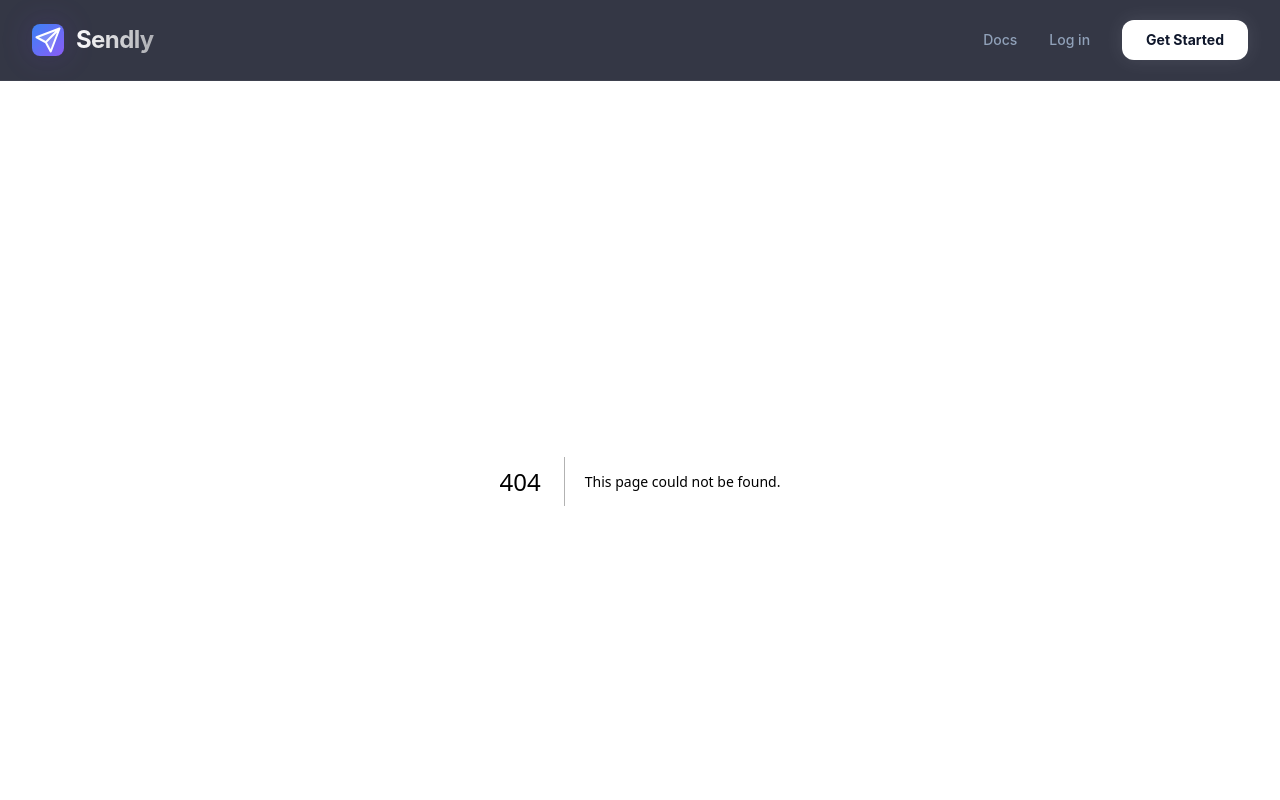
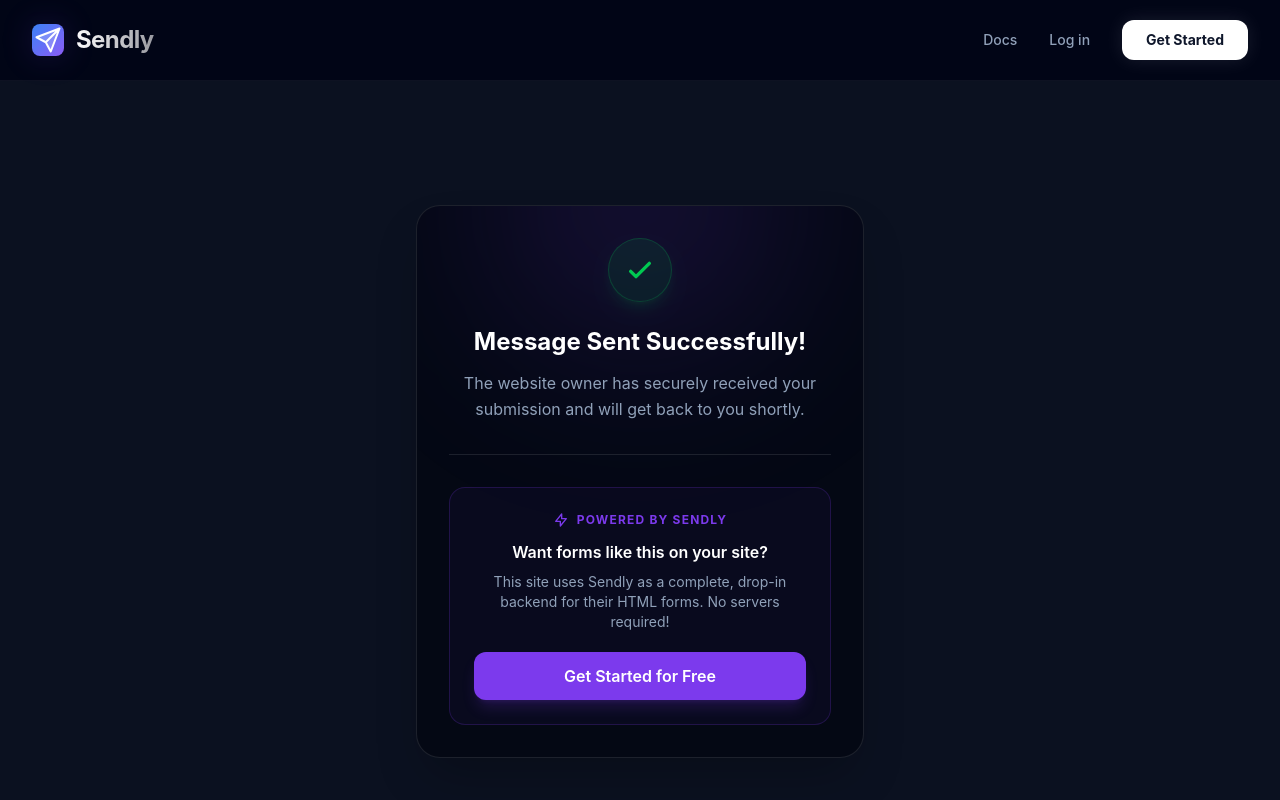
Before and after one commit to sahillll0/sendly, a Next.js app: page /success in a window 1280 px wide. Before the commit this address had no page. Shown: the top 800 px of the page. Built offline with nearby package versions, Linux system fonts and the light colour scheme.

Commit message:
update 0.6

```diff
--- a/src/app/api/send/route.js
+++ b/src/app/api/send/route.js
@@ -122,6 +122,13 @@
     }
 
     // 5. Success Response
+    const acceptHeader = request.headers.get("accept") || "";
+    // If the browser natively submitted an HTML form, redirect them gracefully to our Sendly Ad page.
+    if (acceptHeader.includes("text/html")) {
+      return NextResponse.redirect(new URL("/success", request.url));
+    }
+
+    // Otherwise, for JS fetch requests, just return the standard lightweight JSON.
     return NextResponse.json(
       { status: "success", message: "Email sent successfully" },
       { status: 200, headers: corsHeaders }
--- a/src/app/docs/page.js
+++ b/src/app/docs/page.js
@@ -95,6 +95,16 @@
             <p className="text-sm text-muted-foreground mt-4 leading-relaxed">
               After submission, Sendly securely processes your fields and directly drops a clean, formatted email into the account owner's inbox. Make sure to replace <code className="text-sm bg-muted px-1.5 py-0.5 rounded border border-border">http://your-domain.com</code> with your actual site URL.
             </p>
+
+            <div className="bg-primary/5 p-5 rounded-xl border border-primary/20 mt-6 shadow-sm">
+              <h4 className="font-semibold text-primary mb-2 flex items-center gap-2">
+                <svg className="w-5 h-5" fill="none" stroke="currentColor" viewBox="0 0 24 24"><path strokeLinecap="round" strokeLinejoin="round" strokeWidth="2" d="M13 10V3L4 14h7v7l9-11h-7z" /></svg>
+                Automatic Success Redirect
+              </h4>
+              <p className="text-sm text-foreground leading-relaxed">
+                When your users submit a standard HTML form natively (without using JavaScript or <code className="text-xs bg-muted px-1.5 py-0.5 rounded">fetch</code>), our API automatically redirects them to a beautiful Sendly-hosted Success Page confirming their message was received. This page includes a small tag showing they are powered by Sendly.
+              </p>
+            </div>
           </section>
 
           {/* 4. API Endpoint */}
@@ -297,9 +307,12 @@
               9. Notes & Best Practices
             </h2>
             <div className="grid gap-4 sm:grid-cols-2">
-              <div className="p-5 border border-border rounded-xl bg-card shadow-sm">
-                <h4 className="font-semibold mb-2">🔒 Keep It Secure</h4>
-                <p className="text-sm text-muted-foreground leading-relaxed">Always keep API keys secure. Do not expose them wildly in public uncompiled repositories without environment variables.</p>
+              <div className="p-5 border border-red-500/30 rounded-xl bg-red-500/5 shadow-sm">
+                <h4 className="font-bold text-red-600 dark:text-red-400 mb-2 flex items-center gap-2">
+                  <svg className="w-5 h-5" fill="none" stroke="currentColor" viewBox="0 0 24 24"><path strokeLinecap="round" strokeLinejoin="round" strokeWidth="2.5" d="M12 9v2m0 4h.01m-6.938 4h13.856c1.54 0 2.502-1.667 1.732-3L13.732 4c-.77-1.333-2.694-1.333-3.464 0L3.34 16c-.77 1.333.192 3 1.732 3z" /></svg>
+                  Keep Your API Key Private!
+                </h4>
+                <p className="text-sm text-foreground font-medium leading-relaxed">For your absolute safety, <strong>NEVER</strong> paste your Secret API Key openly in public repositories or unprotected client-side code where anyone can scrape it. If you must embed it directly in HTML forms on your site, heavily restrict your key to only your approved domains via the Sendly dashboard.</p>
               </div>
               <div className="p-5 border border-border rounded-xl bg-card shadow-sm">
                 <h4 className="font-semibold mb-2">✅ Frontend Validations</h4>
--- /dev/null
+++ b/src/app/success/page.js
@@ -0,0 +1,46 @@
+import Link from 'next/link';
+
+export const metadata = {
+  title: 'Message Sent | Powered by Sendly',
+  description: 'Your form submission was successful.',
+};
+
+export default function SuccessPage() {
+  return (
+    <div className="min-h-screen bg-[#0b1120] flex items-center justify-center p-4 font-sans">
+      <div className="max-w-md w-full bg-[#040814] border border-white/10 rounded-3xl p-8 shadow-2xl relative overflow-hidden">
+        {/* Decorative background glow */}
+        <div className="absolute top-0 left-1/2 -translate-x-1/2 -translate-y-1/2 w-64 h-64 bg-primary/20 blur-[100px] rounded-full pointer-events-none"></div>
+
+        <div className="flex flex-col items-center text-center relative z-10">
+          <div className="w-16 h-16 bg-green-500/10 text-green-500 rounded-full flex items-center justify-center mb-6 border border-green-500/20 shadow-lg shadow-green-500/10">
+            <svg className="w-8 h-8 animate-in zoom-in duration-500" fill="none" stroke="currentColor" viewBox="0 0 24 24">
+              <path strokeLinecap="round" strokeLinejoin="round" strokeWidth="2.5" d="M5 13l4 4L19 7" />
+            </svg>
+          </div>
+
+          <h1 className="text-2xl font-bold text-white mb-3">Message Sent Successfully!</h1>
+          <p className="text-slate-400 mb-8 leading-relaxed">
+            The website owner has securely received your submission and will get back to you shortly.
+          </p>
+
+          <div className="w-full h-px bg-white/10 mb-8"></div>
+
+          <div className="bg-primary/5 border border-primary/20 rounded-2xl p-6 w-full animate-in fade-in slide-in-from-bottom-4 duration-700 delay-150 fill-mode-both">
+            <p className="text-xs uppercase tracking-widest text-primary font-bold mb-3 flex items-center justify-center gap-2">
+              <svg className="w-4 h-4" fill="none" stroke="currentColor" viewBox="0 0 24 24"><path strokeLinecap="round" strokeLinejoin="round" strokeWidth="2" d="M13 10V3L4 14h7v7l9-11h-7z" /></svg>
+              Powered By Sendly
+            </p>
+            <h3 className="text-white font-semibold mb-2">Want forms like this on your site?</h3>
+            <p className="text-slate-400 text-sm mb-5">
+              This site uses Sendly as a complete, drop-in backend for their HTML forms. No servers required!
+            </p>
+            <Link href="/" className="inline-flex w-full justify-center items-center py-3 px-4 bg-primary hover:bg-primary/90 text-white font-semibold rounded-xl transition-all shadow-lg shadow-primary/20 hover:-translate-y-0.5">
+              Get Started for Free
+            </Link>
+          </div>
+        </div>
+      </div>
+    </div>
+  );
+}
```
